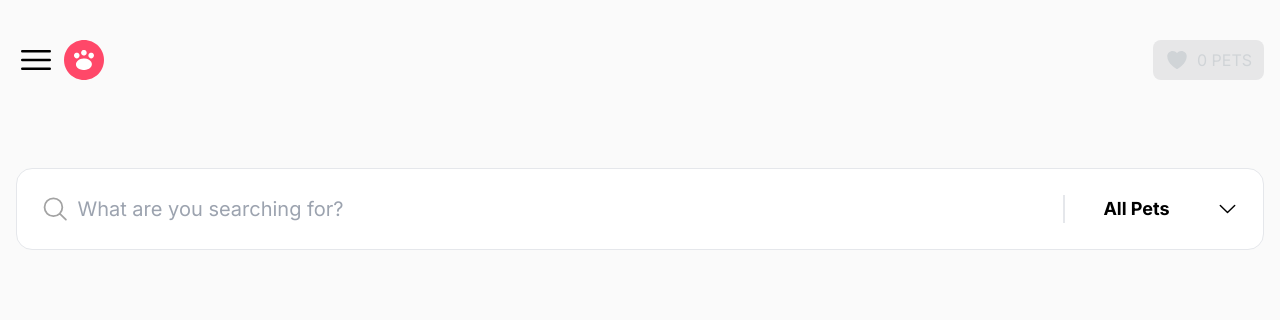
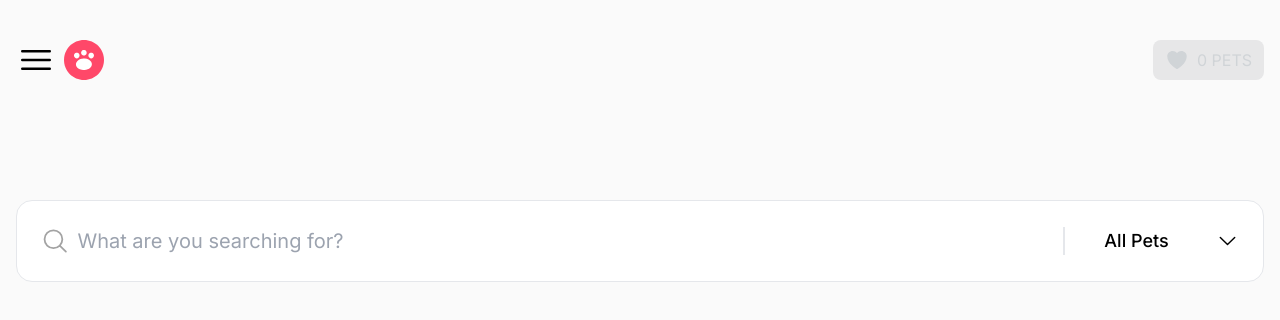
Before and after one commit to fernandovalenca/finder-pet, a Next.js app: page / in a window 1280 px wide. Shown: the top 320 px of the page. Built offline with nearby package versions, Linux system fonts and the light colour scheme.

Commit message:
feat: created search input

```diff
--- a/src/components/search-input.tsx
+++ b/src/components/search-input.tsx
@@ -6,7 +6,7 @@ import { forwardRef } from "react";
 
 const SearchInput = forwardRef<HTMLInputElement>((props, ref) => {
   return (
-    <div className="p-6 w-full bg-white flex items-center justify-between divide-x-2 border rounded-2xl my-12">
+    <div className="p-6 w-full bg-white flex items-center justify-between divide-x-2 border rounded-2xl my-12 sm:mt-20 md:mb-52 sm:mb-36">
       <div className="flex items-center">
         <MagnifyingGlassIcon className="h-8 w-8 mr-2 text-neutral-400" />
         <input
@@ -18,7 +18,7 @@ const SearchInput = forwardRef<HTMLInputElement>((props, ref) => {
         />
       </div>
       <button className="w-44 flex gap-2 ml-2">
-        <strong className="text-lg w-full">All Pets</strong>
+        <strong className="text-lg w-full font-medium">All Pets</strong>
         <ChevronDownIcon className="h-7 w-7" />
       </button>
     </div>
```
